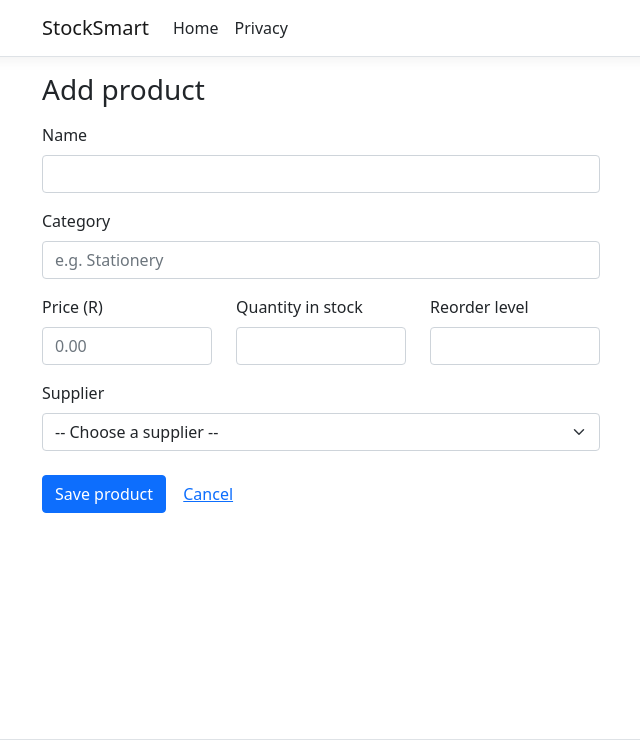
After one commit to Jarrod607/StockSmart, an ASP.NET Core app: page /Products/Add in a window 1280 px wide. The commit adds this page. Shown: the top 753 px of the page, without its empty margins (40-680 px from the left). Run offline with ASP.NET Core 8, Linux system fonts and the light colour scheme; data that the repository does not hold is empty; style sheets or scripts are compiled from the project's sources; the project's own start-up code is not run, and a stand-in starts its controllers and pages.

Commit message:
FR2.1 chunk 2: Add product page with validation and duplicate check; P06-P09 passed

```diff
--- /dev/null
+++ b/Pages/Products/Add.cshtml
@@ -0,0 +1,56 @@
+@page
+@model StockSmart.Pages.Products.AddModel
+@{
+    ViewData["Title"] = "Add product";
+}
+
+<h1 class="h3 mb-3">Add product</h1>
+
+@if (Model.ErrorMessage != null)
+{
+    <div class="alert alert-danger">@Model.ErrorMessage</div>
+}
+
+@* novalidate: the server checks every rule, so the browser doesn't block the form first. *@
+<form method="post" class="col-md-8 col-lg-6" novalidate>
+    <div class="mb-3">
+        <label asp-for="Input.Name" class="form-label"></label>
+        <input asp-for="Input.Name" class="form-control" maxlength="100" />
+        <span asp-validation-for="Input.Name" class="text-danger small"></span>
+    </div>
+
+    <div class="mb-3">
+        <label asp-for="Input.Category" class="form-label"></label>
+        <input asp-for="Input.Category" class="form-control" maxlength="50" placeholder="e.g. Stationery" />
+        <span asp-validation-for="Input.Category" class="text-danger small"></span>
+    </div>
+
+    <div class="row">
+        <div class="col-sm-4 mb-3">
+            <label asp-for="Input.Price" class="form-label"></label>
+            <input asp-for="Input.Price" class="form-control" placeholder="0.00" />
+            <span asp-validation-for="Input.Price" class="text-danger small"></span>
+        </div>
+        <div class="col-sm-4 mb-3">
+            <label asp-for="Input.Quantity" class="form-label"></label>
+            <input asp-for="Input.Quantity" class="form-control" />
+            <span asp-validation-for="Input.Quantity" class="text-danger small"></span>
+        </div>
+        <div class="col-sm-4 mb-3">
+            <label asp-for="Input.ReorderLevel" class="form-label"></label>
+            <input asp-for="Input.ReorderLevel" class="form-control" />
+            <span asp-validation-for="Input.ReorderLevel" class="text-danger small"></span>
+        </div>
+    </div>
+
+    <div class="mb-4">
+        <label asp-for="Input.SupplierId" class="form-label"></label>
+        <select asp-for="Input.SupplierId" asp-items="Model.SupplierOptions" class="form-select">
+            <option value="">-- Choose a supplier --</option>
+        </select>
+        <span asp-validation-for="Input.SupplierId" class="text-danger small"></span>
+    </div>
+
+    <button type="submit" class="btn btn-primary">Save product</button>
+    <a href="/Products" class="btn btn-link">Cancel</a>
+</form>
--- /dev/null
+++ b/Pages/Products/Add.cshtml.cs
@@ -0,0 +1,86 @@
+using Microsoft.AspNetCore.Mvc;
+using Microsoft.AspNetCore.Mvc.RazorPages;
+using Microsoft.AspNetCore.Mvc.Rendering;
+using StockSmart.Exceptions;
+using StockSmart.Repositories;
+
+namespace StockSmart.Pages.Products;
+
+/// <summary>
+/// Add a product (FR2.1). Manager only: protected by the ManagerOnly rule in Program.cs (NFR1).
+/// </summary>
+public class AddModel : PageModel
+{
+    private readonly ProductRepository _productRepository;
+    private readonly SupplierRepository _supplierRepository;
+    private readonly ILogger<AddModel> _logger;
+
+    public AddModel(ProductRepository productRepository, SupplierRepository supplierRepository,
+                    ILogger<AddModel> logger)
+    {
+        _productRepository = productRepository;
+        _supplierRepository = supplierRepository;
+        _logger = logger;
+    }
+
+    [BindProperty]
+    public ProductInput Input { get; set; } = new();
+
+    public SelectList SupplierOptions { get; private set; } = new(Array.Empty<object>());
+    public string? ErrorMessage { get; private set; }
+
+    public async Task OnGetAsync()
+    {
+        await LoadSuppliersAsync();
+    }
+
+    public async Task<IActionResult> OnPostAsync()
+    {
+        Input.Tidy();
+
+        try
+        {
+            // Duplicate-name check (UQ_Product_Name), only once the basic rules pass.
+            if (ModelState.IsValid && await _productRepository.NameExistsAsync(Input.Name))
+            {
+                ModelState.AddModelError("Input.Name", $"A product called \"{Input.Name}\" already exists.");
+            }
+
+            if (!ModelState.IsValid)
+            {
+                await LoadSuppliersAsync();
+                return Page();
+            }
+
+            var product = Input.ToProduct();
+            int newId = await _productRepository.AddAsync(product);
+
+            _logger.LogInformation("Product {ProductId} '{Name}' added by {User}.",
+                newId, product.Name, User.Identity?.Name);
+
+            TempData["Message"] = $"Product \"{product.Name}\" was added.";
+            return RedirectToPage("Index");
+        }
+        catch (DatabaseException ex)
+        {
+            _logger.LogError(ex, "Adding product '{Name}' failed.", Input.Name);
+            ErrorMessage = "The product could not be saved. Please try again.";
+            await LoadSuppliersAsync();
+            return Page();
+        }
+    }
+
+    private async Task LoadSuppliersAsync()
+    {
+        try
+        {
+            var suppliers = await _supplierRepository.GetAllAsync();
+            SupplierOptions = new SelectList(suppliers, "SupplierId", "Name", Input.SupplierId);
+        }
+        catch (DatabaseException ex)
+        {
+            _logger.LogError(ex, "Loading suppliers failed.");
+            ErrorMessage = "Suppliers could not be loaded. Please try again.";
+        }
+    }
+}
```
Also changed, not shown: Pages/Products/Index.cshtml (+7 -0 lines), Pages/Products/ProductInput.cs (added, +69 -0 lines), Evidence of Build/S25_P06_blank_form.png (added), Evidence of Build/S26_P07_negative_price.png (added), Evidence of Build/S27_P08_valid_add.png (added), Evidence of Build/S28_P09_duplicate_name.png (added).
